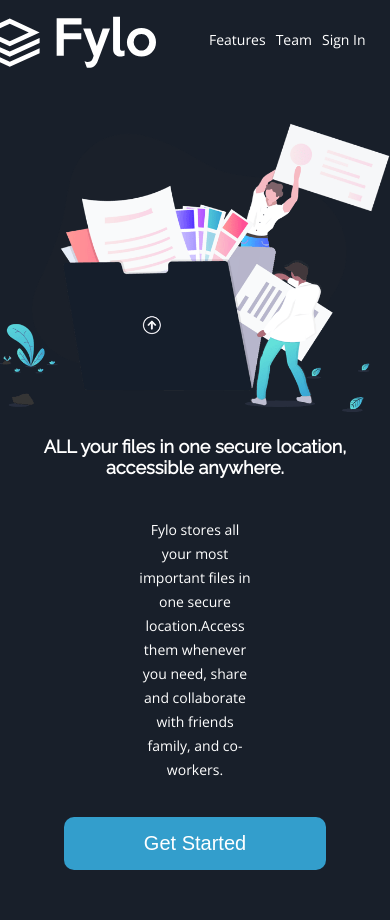
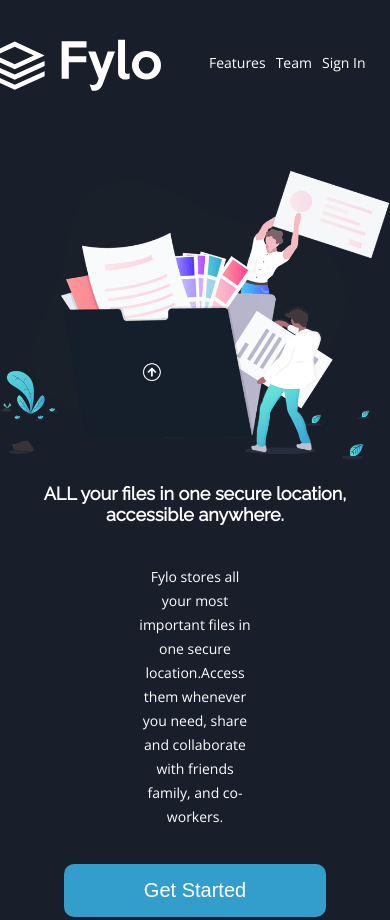
Before and after one commit to Adeyemi-Timilehin/fylo-dark-theme-landing-page, a plain HTML site: page index.html in a window 390 px wide. Shown: the top 920 px of the page. Drawn offline with nearby package versions, Linux system fonts and the light colour scheme.

Commit message:
Modify css

```diff
--- a/css/main.css
+++ b/css/main.css
@@ -65,7 +65,7 @@ p {
 }
 
 header {
-    padding: 4% 5%;
+    padding: 10% 5%;
     display: flex;
     justify-content: space-between;
 }
@@ -230,7 +230,7 @@ i{
 }
 @media only screen and (max-width:720px) {
 .logo-header{
-  margin-left: -40px;
+  margin-left: -35px;
 }
   .nav{
       display: grid;
```
